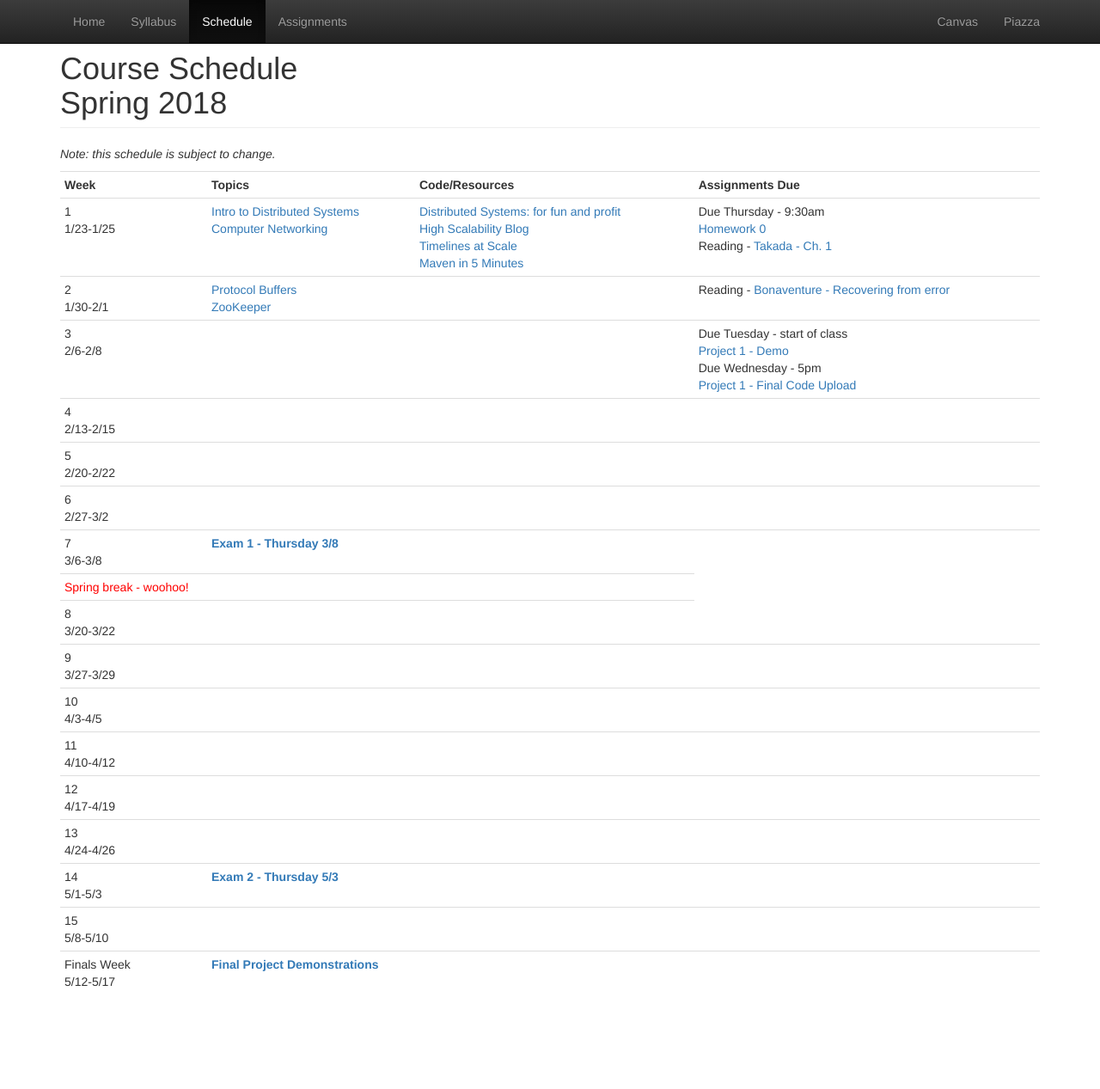
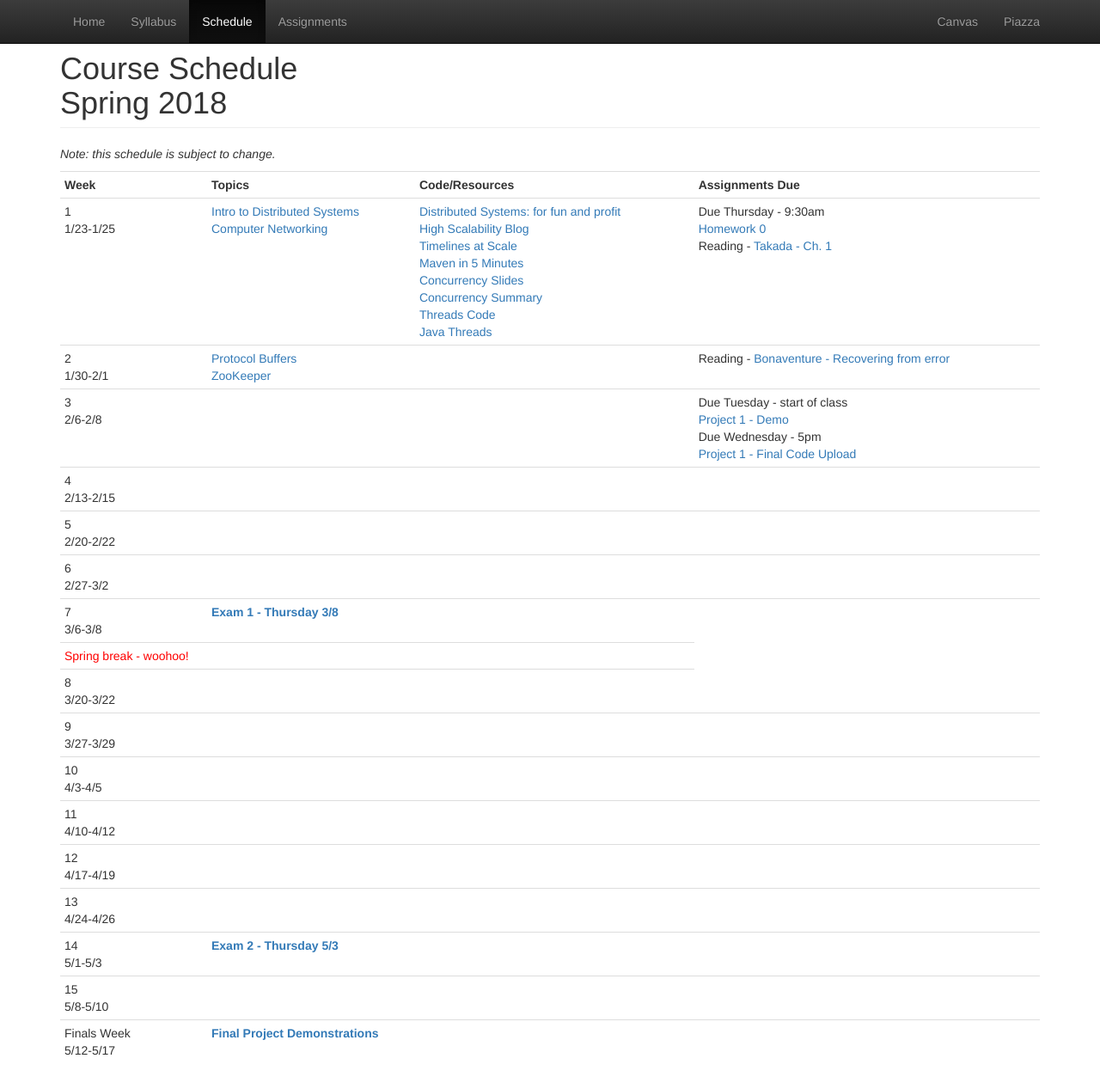
Before and after one commit to CS682-S18/cs682-s18.github.io, a Jekyll site: the page built from schedule.html, in a window 1280 px wide and 1277 px high. Shown: the top 1267 px of the window at 86% size. Built offline with Jekyll 4.4.1, drawn with Linux system fonts in a browser that asks for light colours.

Commit message:
add concurrency nots

```diff
--- a/schedule.html
+++ b/schedule.html
@@ -27,6 +27,10 @@ title: Schedule
 				<a href="http://highscalability.com/">High Scalability Blog</a><br/>
 				<a href="https://www.infoq.com/presentations/Twitter-Timeline-Scalability">Timelines at Scale</a><br/>
 				<a href="https://maven.apache.org/guides/getting-started/maven-in-five-minutes.html">Maven in 5 Minutes</a><br/>
+				<a href="https://docs.google.com/presentation/d/1IVIbJjaWok5zs7kAN7lFtOLKbuAIujfdqNxrF4_p76Q/edit">Concurrency Slides</a><br/>
+				<a href="https://github.com/srollins/software-dev-materials/blob/master/notes/advanced/concurrencysummary.md">Concurrency Summary</a><br/>
+				<a href="https://github.com/CS514-F17/code/tree/master/Threads">Threads Code</a><br/>
+				<a href="https://www.ibm.com/developerworks/java/library/j-thread/index.html">Java Threads</a><br/>
 			</td>
 			<td>
 				Due Thursday - 9:30am<br/>
```
